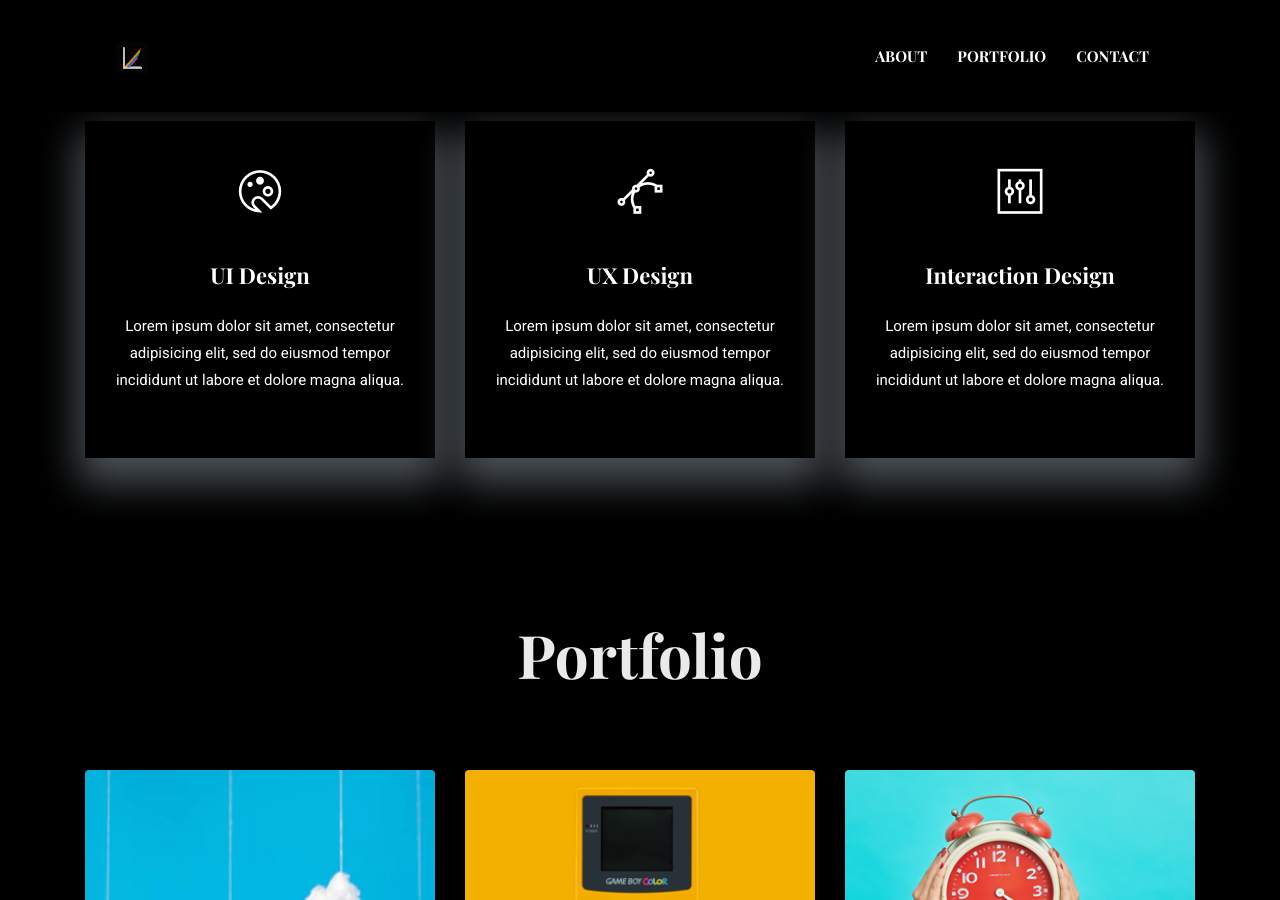
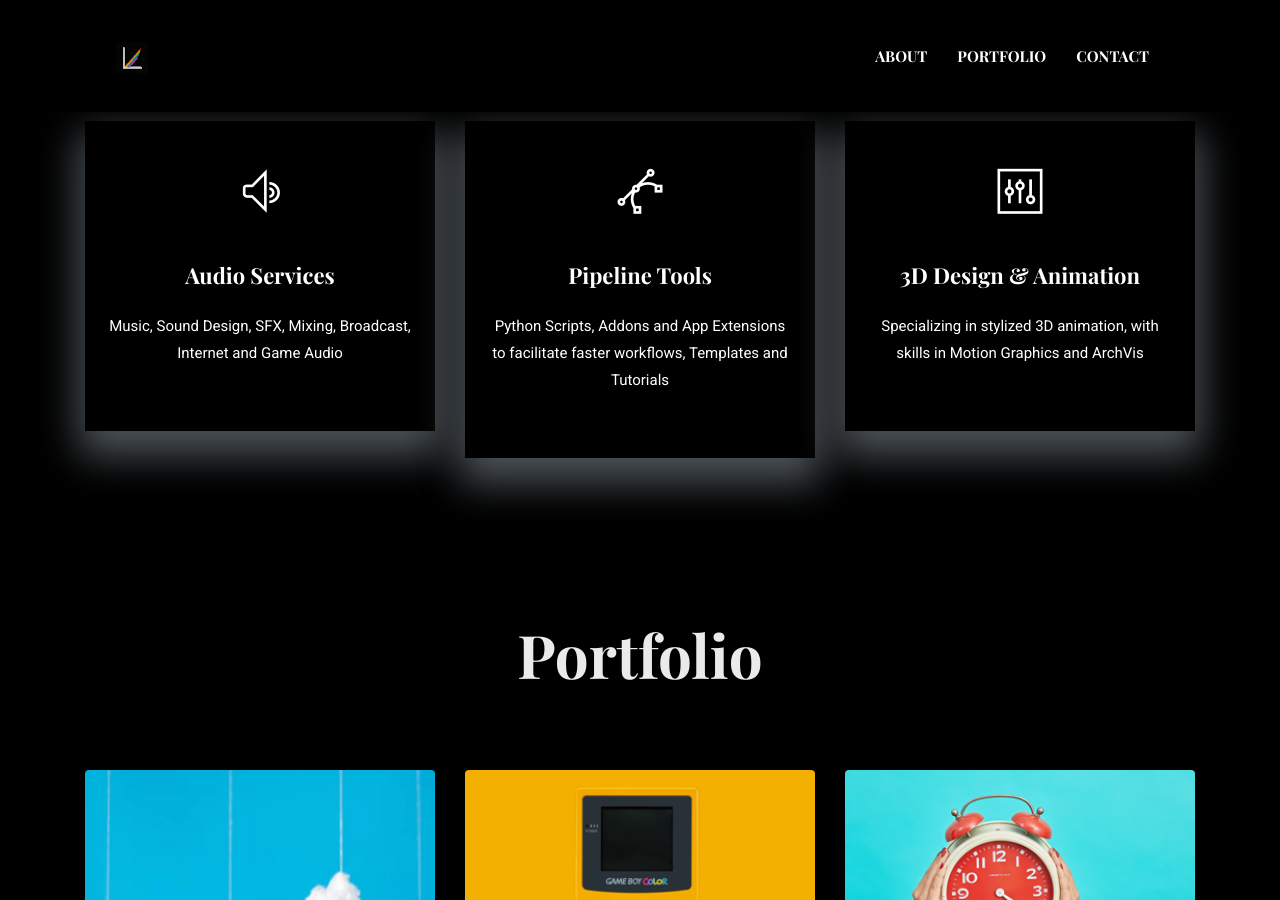
Before and after one commit to SpectralVectors/spectralvectors.github.io, a Jekyll site: the page built from index.html, in a window 1280 px wide and 900 px high, scrolled down 1424 px. Built offline with Jekyll 4.4.1, drawn with Linux system fonts in a browser that asks for light colours.

Commit message:
Update settings.yml

```diff
--- a/_data/settings.yml
+++ b/_data/settings.yml
@@ -136,22 +136,22 @@
 services-title: Services
 services:
   - {
-      name: UI Design,
-      icon: ti-palette,
-      description: "Lorem ipsum dolor sit amet, consectetur adipisicing elit, sed do eiusmod tempor incididunt ut labore et dolore magna aliqua.",
-      active: true,# Add true to select section
+      name: Audio Services,
+      icon: ti-volume,
+      description: "Music, Sound Design, SFX, Mixing, Broadcast, Internet and Game Audio",
+      active: true,
     }
   - {
-      name: UX Design,
+      name: Pipeline Tools,
       icon: ti-vector,
-      description: "Lorem ipsum dolor sit amet, consectetur adipisicing elit, sed do eiusmod tempor incididunt ut labore et dolore magna aliqua.",
-      active: true, # Add true to select section
+      description: "Python Scripts, Addons and App Extensions to facilitate faster workflows, Templates and Tutorials",
+      active: true,
     }
   - {
-      name: Interaction Design,
+      name: 3D Design & Animation,
       icon: ti-panel,
-      description: "Lorem ipsum dolor sit amet, consectetur adipisicing elit, sed do eiusmod tempor incididunt ut labore et dolore magna aliqua.",
-      active: true,# Add true to select section
+      description: "Specializing in stylized 3D animation, with skills in Motion Graphics and ArchVis",
+      active: true,
     }
 
 #-------------------------------
@@ -176,31 +176,31 @@
 
 # Portfolio Page
 portfolio-label:
-  - { title: "UI/UX Design", type: "design" }
-  - { title: "BRANDING", type: "branding" }
-  - { title: "ILLUSTRATION", type: "illustration" }
+  - { title: "Audio Services", type: "audio" }
+  - { title: "Pipeline Tools", type: "pipeline" }
+  - { title: "3D Design", type: "3d" }
 
 portfolio-items:
   - image: "assets/images/portfolio/item-1.png"
     url: "#"
     portfolio-type:
-      - type: "design"
-      - type: "illustration"
+      - type: "audio"
+      - type: "pipeline"
 
   - image: "assets/images/portfolio/item-2.png"
     url: "#"
     portfolio-type:
-      - type: "branding"
+      - type: "3d"
 
   - image: "assets/images/portfolio/item-3.png"
     url: "#"
     portfolio-type:
-      - type: "illustration"
+      - type: "pipeline"
 
   - image: "assets/images/portfolio/item-6.png"
     url: "#"
     portfolio-type:
-      - type: "design"
+      - type: "audio"
       - type: "branding"
 
   - image: "assets/images/portfolio/item-8.png"
@@ -211,24 +211,24 @@
   - image: "assets/images/portfolio/item-5.png"
     url: "#"
     portfolio-type:
-      - type: "design"
+      - type: "audio"
 
   - image: "assets/images/portfolio/item-1.png"
     url: "#"
     portfolio-type:
-      - type: "branding"
+      - type: "3d"
 
   - image: "assets/images/portfolio/item-3.png"
     url: "#"
     portfolio-type:
-      - type: "design"
-      - type: "illustration"
-      - type: "branding"
+      - type: "audio"
+      - type: "pipeline"
+      - type: "3d"
 
   - image: "assets/images/portfolio/item-7.png"
     url: "#"
     portfolio-type:
-      - type: "illustration"
+      - type: "pipeline"
 
 #-------------------------------
 # Testimonials Section
```
